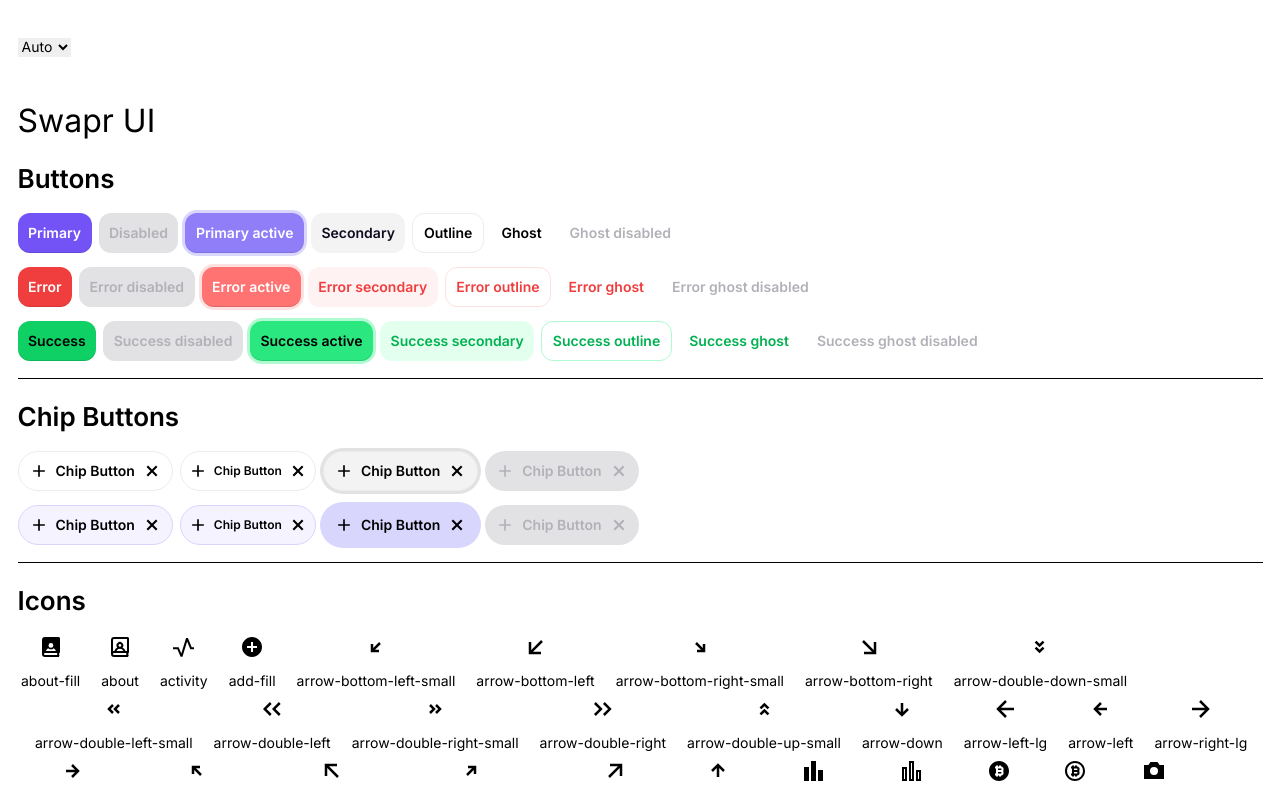
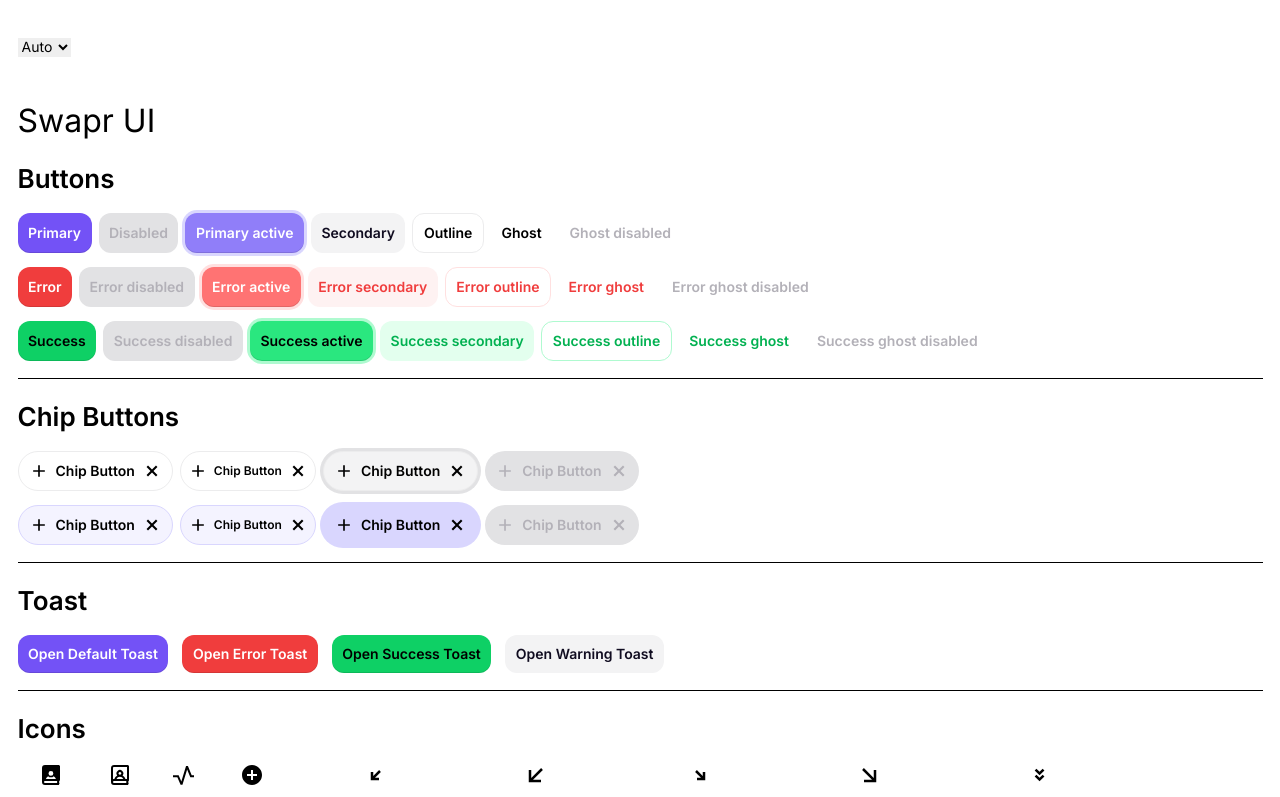
Before and after one commit to SwaprHQ/swapr-ui-website, a Next.js app: page /ui in a window 1280 px wide. Shown: the top 797 px of the page. Built offline with nearby package versions, Linux system fonts and the light colour scheme.

Commit message:
feat[SWUI-8]: create toast

```diff
--- a/app/layout.tsx
+++ b/app/layout.tsx
@@ -2,6 +2,7 @@
 import type { Metadata } from "next";
 import { Inter } from "next/font/google";
 import { ThemeProvider } from "../providers/ThemeProvider";
+import { Toaster } from "sonner";
 
 const inter = Inter({ subsets: ["latin"] });
 
@@ -25,6 +26,7 @@
           disableTransitionOnChange
         >
           {children}
+          <Toaster position="top-right" />
         </ThemeProvider>
       </body>
     </html>
--- a/app/ui/page.tsx
+++ b/app/ui/page.tsx
@@ -1,3 +1,5 @@
+"use client";
+
 import resolveConfig from "tailwindcss/resolveConfig";
 
 import tailwindConfig from "@/tailwind.config";
@@ -18,6 +20,10 @@
   ChipButton,
   ChipButtonColorSchemeProp,
   ChipButtonSizeProp,
+  errorToast,
+  successToast,
+  toast,
+  warningToast,
 } from "@/ui";
 import { ThemeSwitch } from "@/components";
 import { PropsWithChildren } from "react";
@@ -243,6 +249,44 @@
           ))}
         </div>
         <div className="space-y-4 pb-5 border-b">
+          <h2 className="text-2xl font-semibold">Toast</h2>
+          <div className="flex space-x-4">
+            <Button onClick={() => toast({ children: "Default Toast" })}>
+              Open Default Toast
+            </Button>
+            <Button
+              colorScheme="error"
+              onClick={() =>
+                errorToast({ children: "Error Toast", colorScheme: "error" })
+              }
+            >
+              Open Error Toast
+            </Button>
+            <Button
+              colorScheme="success"
+              onClick={() =>
+                successToast({
+                  children: "Success Toast",
+                  colorScheme: "success",
+                })
+              }
+            >
+              Open Success Toast
+            </Button>
+            <Button
+              variant="pastel"
+              onClick={() =>
+                warningToast({
+                  children: "Warning Toast",
+                  colorScheme: "warning",
+                })
+              }
+            >
+              Open Warning Toast
+            </Button>
+          </div>
+        </div>
+        <div className="space-y-4 pb-5 border-b">
           <h2 className="text-2xl font-semibold">Icons</h2>
           <div className="flex flex-wrap space-x-4 space-y-2 md:space-y-0">
             {Object.keys(iconMap).map((iconName) => (
@@ -258,7 +302,6 @@
             ))}
           </div>
         </div>
-
         <div className="space-y-4 pb-5 border-b">
           <h2 className="text-2xl font-semibold">Icon Badges</h2>
           <div className="space-y-4">
--- a/package.json
+++ b/package.json
@@ -14,6 +14,7 @@
     "next-themes": "^0.2.1",
     "react": "latest",
     "react-dom": "latest",
+    "sonner": "^1.4.2",
     "tailwind-merge": "^2.2.1"
   },
   "devDependencies": {
--- /dev/null
+++ b/ui/Toast.tsx
@@ -0,0 +1,97 @@
+import { toast as sonnerToast } from "sonner";
+import { Button, Icon } from ".";
+import { PropsWithChildren, ReactNode } from "react";
+import { cva } from "class-variance-authority";
+
+export const toastStyles = cva(
+  [
+    "flex items-center",
+    "w-fit px-4 py-3 space-x-4",
+    "bg-surface-surface-0 border shadow-4 rounded-20",
+    "text-md font-bold",
+  ],
+  {
+    variants: {
+      colorScheme: {
+        default: ["border-outline-low-em"],
+        error: ["border-outline-danger-med-em"],
+        success: ["border-outline-success-med-em"],
+        warning: ["border-outline-warning-med-em"],
+      },
+    },
+    defaultVariants: {
+      colorScheme: "default",
+    },
+  }
+);
+
+interface ToastProps extends PropsWithChildren {
+  action?: ReactNode | undefined;
+  colorScheme?: "default" | "error" | "success" | "warning";
+  className?: string;
+}
+
+export const toast = ({
+  action,
+  colorScheme,
+  children,
+  className,
+}: ToastProps = {}) => {
+  sonnerToast.custom((t) => (
+    <div className={toastStyles({ colorScheme, className })}>
+      <div>{children}</div>
+      <div className="h-6 border border-outline-low-em" />
+      {action && <div>action</div>}
+      <Button variant="ghost" onClick={() => sonnerToast.dismiss(t)}>
+        <Icon name="cross" />
+      </Button>
+    </div>
+  ));
+};
+
+export const errorToast = ({ action, children, className }: ToastProps = {}) =>
+  toast({
+    children: (
+      <div className="flex items-center space-x-4">
+        <Icon name="info-fill" className=" text-text-danger-main" />
+        <div>{children}</div>
+      </div>
+    ),
+    action,
+    colorScheme: "error",
+    className,
+  });
+
+export const successToast = ({
+  action,
+  children,
+  className,
+}: ToastProps = {}) =>
+  toast({
+    children: (
+      <div className="flex items-center space-x-4">
+        <Icon name="info-fill" className=" text-text-success-main" />
+        <div>{children}</div>
+      </div>
+    ),
+    action,
+    colorScheme: "success",
+    className,
+  });
+
+export const warningToast = ({
+  action,
+  children,
+  className,
+}: ToastProps = {}) =>
+  toast({
+    children: (
+      <div className="flex items-center space-x-4">
+        <Icon name="info-fill" />
+        <div>{children}</div>
+      </div>
+    ),
+    action,
+    colorScheme: "warning",
+    className,
+  });
--- a/ui/index.ts
+++ b/ui/index.ts
@@ -4,3 +4,4 @@
 export * from "./Logo";
 export * from "./LogoPair";
 export * from "./ChipButton";
+export * from "./Toast";
```
Also changed, not shown: 1 other file (tests, documents, lock files or other folders).
